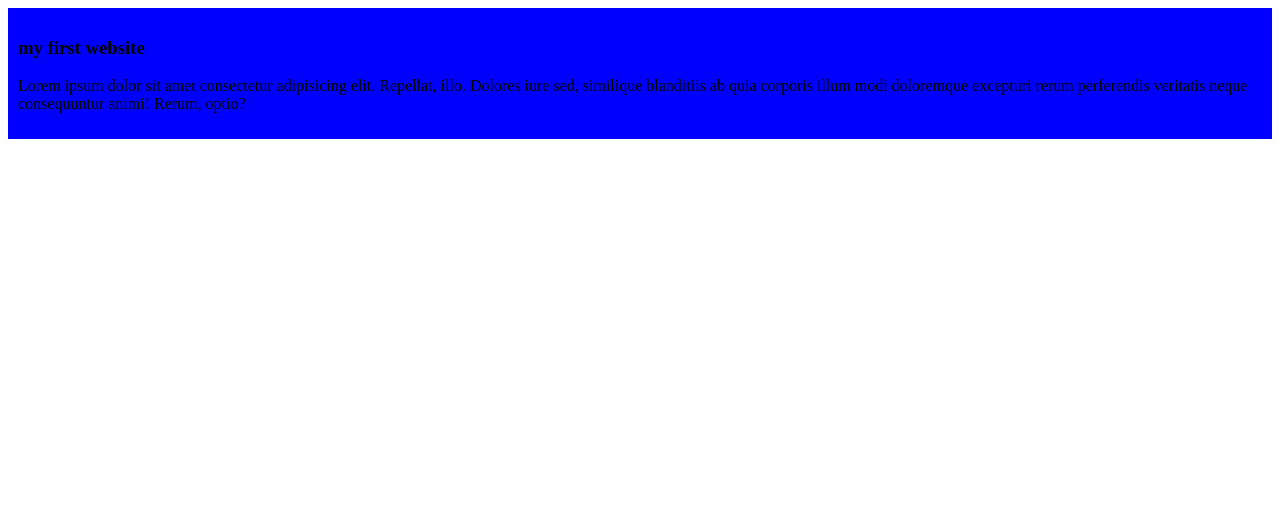
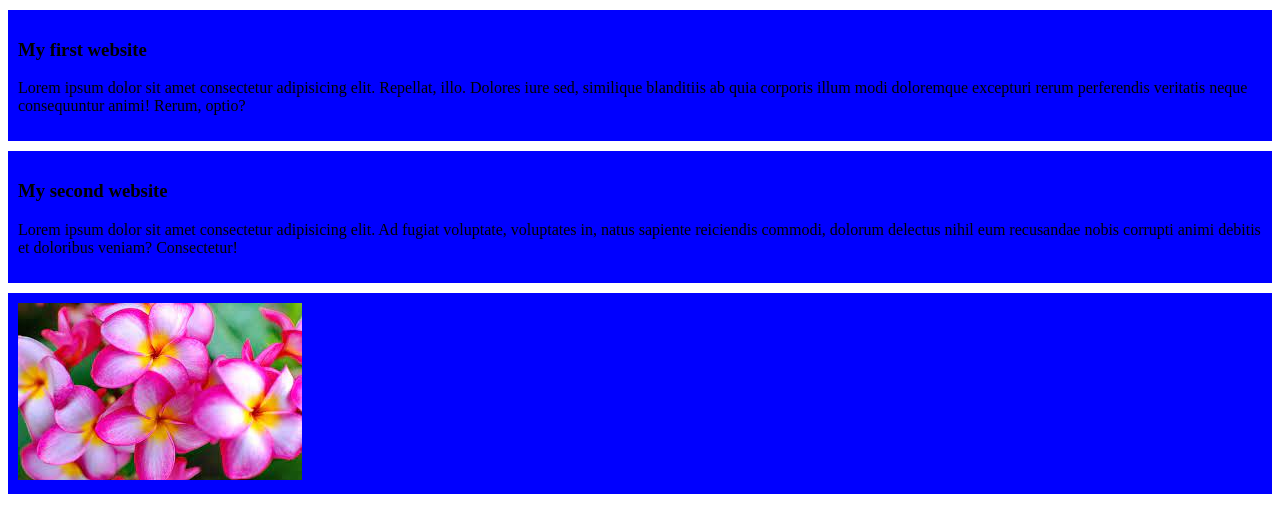
Before and after one commit to rahmatahmedrifat/first-repo, a plain HTML site: page index.html in a window 1280 px wide. Drawn offline with Linux system fonts and the light colour scheme.

Commit message:
add image

```diff
--- a/index.html
+++ b/index.html
@@ -8,9 +8,18 @@
 </head>
 <body>
     <div>
-        <h3>my first website</h3>
+        <h3>My first website</h3>
         <p>Lorem ipsum dolor sit amet consectetur adipisicing elit. Repellat, illo. Dolores iure sed, similique blanditiis ab quia corporis illum modi doloremque excepturi rerum perferendis veritatis neque consequuntur animi! Rerum, optio?</p>
     </div>
+    <div>
+        <h3>My second website</h3>
+        <p>Lorem ipsum dolor sit amet consectetur adipisicing elit. Ad fugiat voluptate, voluptates in, natus sapiente reiciendis commodi, dolorum delectus nihil eum recusandae nobis corrupti animi debitis et doloribus veniam? Consectetur!</p>
+    </div>
+    <div>
+        <img src="ful.jpg" alt="">
+    </div>
+
+
 
 </body>
 </html>
--- a/style.css
+++ b/style.css
@@ -1,6 +1,7 @@
 div{
     background-color: blue;
     padding: 10px;
+    margin-top: 10px;
 }
 h3{
     font-size: bold;
```
Also changed, not shown: ful.jpg (added).
